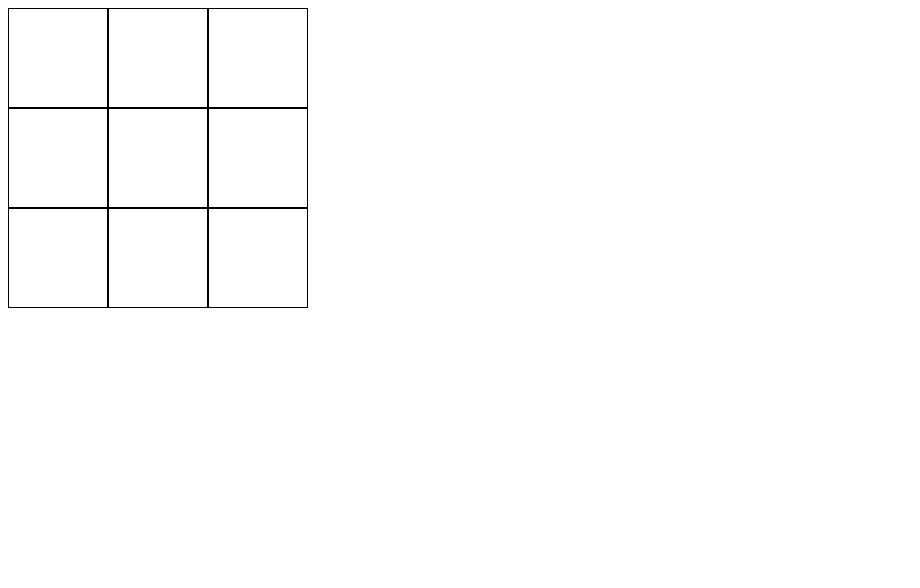
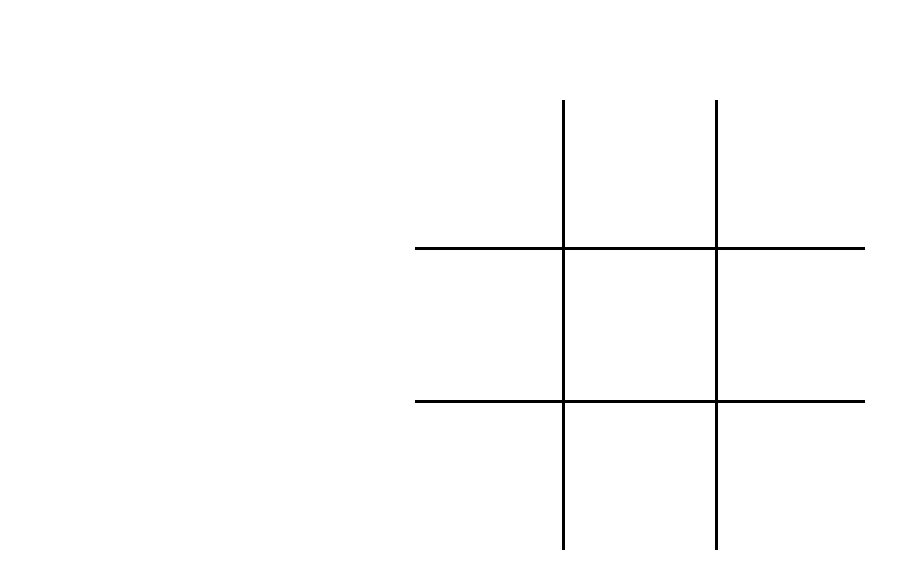
Before and after one commit to Azreus/tic-tac-toe, a plain HTML site: page index.html in a window 1280 px wide. Shown: the whole page, without its empty margins (0-920 px from the left). Drawn offline with Linux system fonts and the light colour scheme.

Commit message:
Change the look of the gameboard

```diff
--- a/index.html
+++ b/index.html
@@ -5,6 +5,9 @@
   <meta http-equiv="X-UA-Compatible" content="IE=edge">
   <meta name="viewport" content="width=device-width, initial-scale=1.0">
   <link rel="stylesheet" href="style.css">
+  <link rel="preconnect" href="https://fonts.googleapis.com">
+  <link rel="preconnect" href="https://fonts.gstatic.com" crossorigin>
+  <link href="https://fonts.googleapis.com/css2?family=Montserrat:wght@200&display=swap" rel="stylesheet">
   <title>Tic-Tac-Toe</title>
 </head>
 <body>
--- a/script.js
+++ b/script.js
@@ -36,9 +36,9 @@ const displayController = (() => {
   const addMark = (square, index) => {
     if (gameController.checkSpot(index)) {
       let currentPlayerMark = gameController.getCurrentPlayer().getMark();
-      gameController.switchPlayer();
       square.textContent = currentPlayerMark;
       gameBoard.updateGameBoard(index, currentPlayerMark);
+      gameController.switchPlayer();
     } else {
       return;
     }
@@ -81,6 +81,8 @@ const gameController = (() => {
     for (let i = 0; i < _winConditions.length; i++) {
       let player1Count = 0;
       let player2Count = 0;
+      // Loops through each win condition and compares each value to the indexes
+      // on the gameboard, checking for which mark is placed there
       for (let j = 0; j < _winConditions[i].length; j++) {
         if (player1Mark === gameboard[_winConditions[i][j]]) {
           player1Count++;
@@ -90,6 +92,7 @@ const gameController = (() => {
           console.log(player2);
         }
       }
+      // A playerCount of 3 means there was a win condition
       if (player1Count === 3) {
         console.log('congrats player 1');
         break;
@@ -100,6 +103,7 @@ const gameController = (() => {
         continue;
       }
     }
+    // The game ties after 9 rounds, when there are no spots left
     if (getTurn() == 9) {
       console.log("It's a tie");
     }
--- a/style.css
+++ b/style.css
@@ -1,12 +1,63 @@
+:root {
+  --border-side: 3px solid black;
+}
+
+body {
+  margin-top: 100px;
+  display: flex;
+  justify-content: center;
+  align-items: center;
+}
+
 .game-board {
   display: flex;
   flex-wrap: wrap;
-  width: 300px;
+  width: 450px;
 }
 
 .square {
-  border: 1px solid black;
+  font-family: 'Montserrat', sans-serif;
   box-sizing: border-box;
-  width: 100px;
-  height: 100px;
+  width: 150px;
+  height: 150px;
+  font-size: 100px;
+  display: flex;
+  justify-content: center;
+  align-items: center;
 }
+
+.square:nth-child(1) {
+  border-right: var(--border-side);
+  border-bottom: var(--border-side);
+}
+
+.square:nth-child(2) {
+  border-bottom: var(--border-side);
+}
+
+.square:nth-child(3) {
+  border-left: var(--border-side);
+  border-bottom: var(--border-side);
+}
+
+.square:nth-child(4) {
+  border-right: var(--border-side);
+}
+
+.square:nth-child(6) {
+  border-left: var(--border-side);
+}
+
+.square:nth-child(7) {
+  border-top: var(--border-side);
+  border-right: var(--border-side);
+}
+
+.square:nth-child(8) {
+  border-top: var(--border-side);
+}
+
+.square:nth-child(9) {
+  border-top: var(--border-side);
+  border-left: var(--border-side);
+}
```
